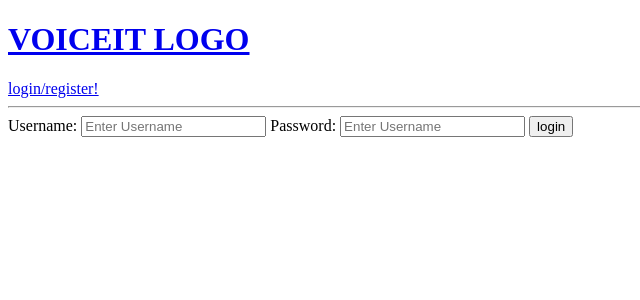
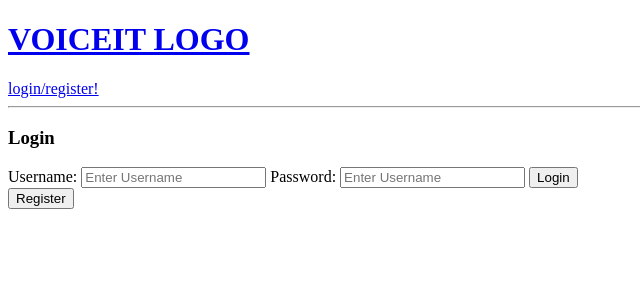
Before and after one commit to HarryDerderian/Voiceit, a Django app: page /login/ in a window 1280 px wide. Shown: the top 300 px of the page, without its empty margins (0-640 px from the left). Run offline with Django 4.2, Linux system fonts and the light colour scheme.

Commit message:
registration thing

```diff
--- a/base/templates/base/login.html
+++ b/base/templates/base/login.html
@@ -1,13 +1,17 @@
 {% extends 'main.html'%}
 {% block content %}
 <div>
+    <h3>Login</h3>
     <form method="POST" action="">
         {% csrf_token %}
         <label>Username:</label>
         <input type="text" name="username" placeholder="Enter Username"/>
         <label>Password:</label>
         <input type="password" name="password" placeholder="Enter Username"/>
-        <input type="submit" value="login"/>
+        <input type="submit" value="Login"/>
     </form>
+    <a href="{%url 'register' %}">
+        <button>Register</button>
+    </a>
 </div>
 {%endblock content%}
```
Also changed, not shown: db.sqlite3.
